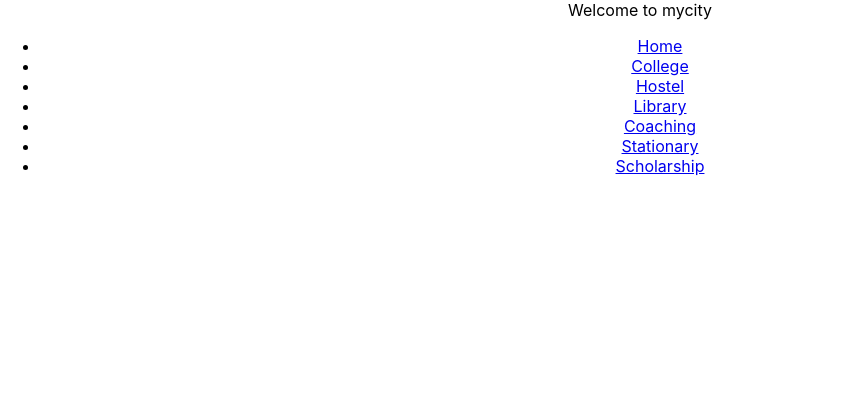
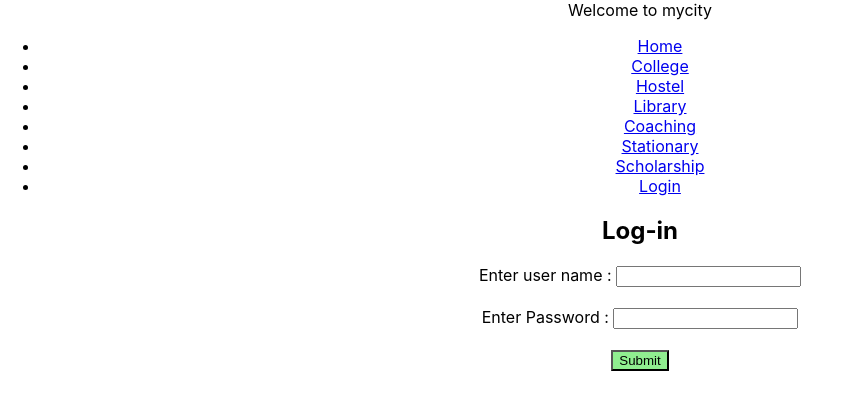
Before and after one commit to pooja-pimpalshende/MyCity, a React (Create React App) app in the folder Frontend/: page /login in a window 1280 px wide. Shown: the top 410 px of the page, without its empty margins (0-841 px from the left). Built offline with nearby package versions, Linux system fonts and the light colour scheme.

Commit message:
login page

```diff
--- a/Frontend/src/App.js
+++ b/Frontend/src/App.js
@@ -8,6 +8,7 @@ import LibraryComponent from "./components/library/library";
 import CoachingComponent from "./components/coaching/coaching";
 import StationaryComponent from "./components/stationary/stationary";
 import ScholarshipComponent from "./components/scholarship/scholarship";
+import LoginComponent from "./components/login/login";
 
 function App() {
   return (
@@ -15,16 +16,27 @@ function App() {
       <Router>
         <div className="header">
           Welcome to mycity
+
+
+
+
+
+
+
+
+
+
+
+
           <ul>
-            <li>
-              <Link to="/">Home</Link>
-            </li>
+            <li><Link to="/">Home</Link></li>
             <li><Link to="/college">College</Link></li>
             <li><Link to="/hostel">Hostel</Link></li>
             <li><Link to="/library">Library</Link></li>
             <li><Link to="/coaching">Coaching</Link></li>
             <li><Link to="/stationary">Stationary</Link></li>
             <li><Link to="/scholarship">Scholarship</Link></li>
+            <li><Link to="/login">Login</Link></li>
           </ul>
         </div>
         <Routes>
@@ -35,6 +47,7 @@ function App() {
           <Route path="/coaching" element={<CoachingComponent />} />
           <Route path="/stationary" element={<StationaryComponent />} />
           <Route path="/scholarship" element={<ScholarshipComponent />} />
+          <Route path="/login" element={<LoginComponent />} />
         </Routes>
       </Router>
     </div>
--- /dev/null
+++ b/Frontend/src/components/login/login.css
@@ -0,0 +1,9 @@
+#loginform {
+    align-items: left;
+    align-self: start;
+    align-content: flex-start;
+}
+
+#loginbtn{
+    background-color: lightgreen;
+}
--- /dev/null
+++ b/Frontend/src/components/login/login.jsx
@@ -0,0 +1,20 @@
+import React from 'react'
+import './login.css'
+
+function LoginComponent() {
+    return (
+      <div>
+        <h2>Log-in</h2>
+        <form action="" id='loginform'>
+            <label htmlFor="">Enter user name : </label>
+            <input type="text" /><br /><br />
+            <label htmlFor="">Enter Password : </label>
+            <input type="text" />
+        </form>
+        <br />
+        <button id='loginbtn'>Submit</button>
+      </div>
+    );
+  }
+
+  export default LoginComponent
```
Also changed, not shown: 2 other files (tests, documents, lock files or other folders).
